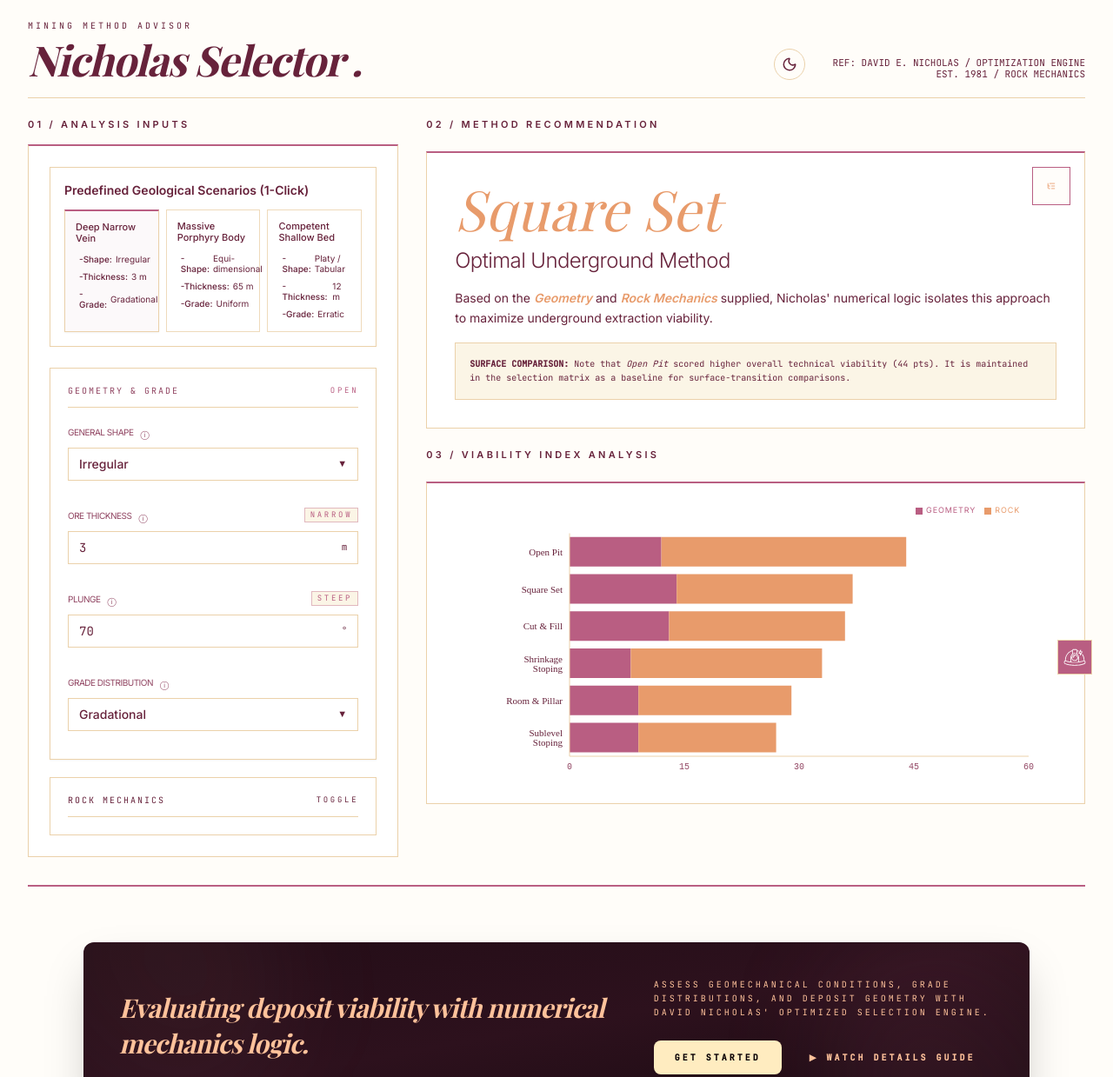
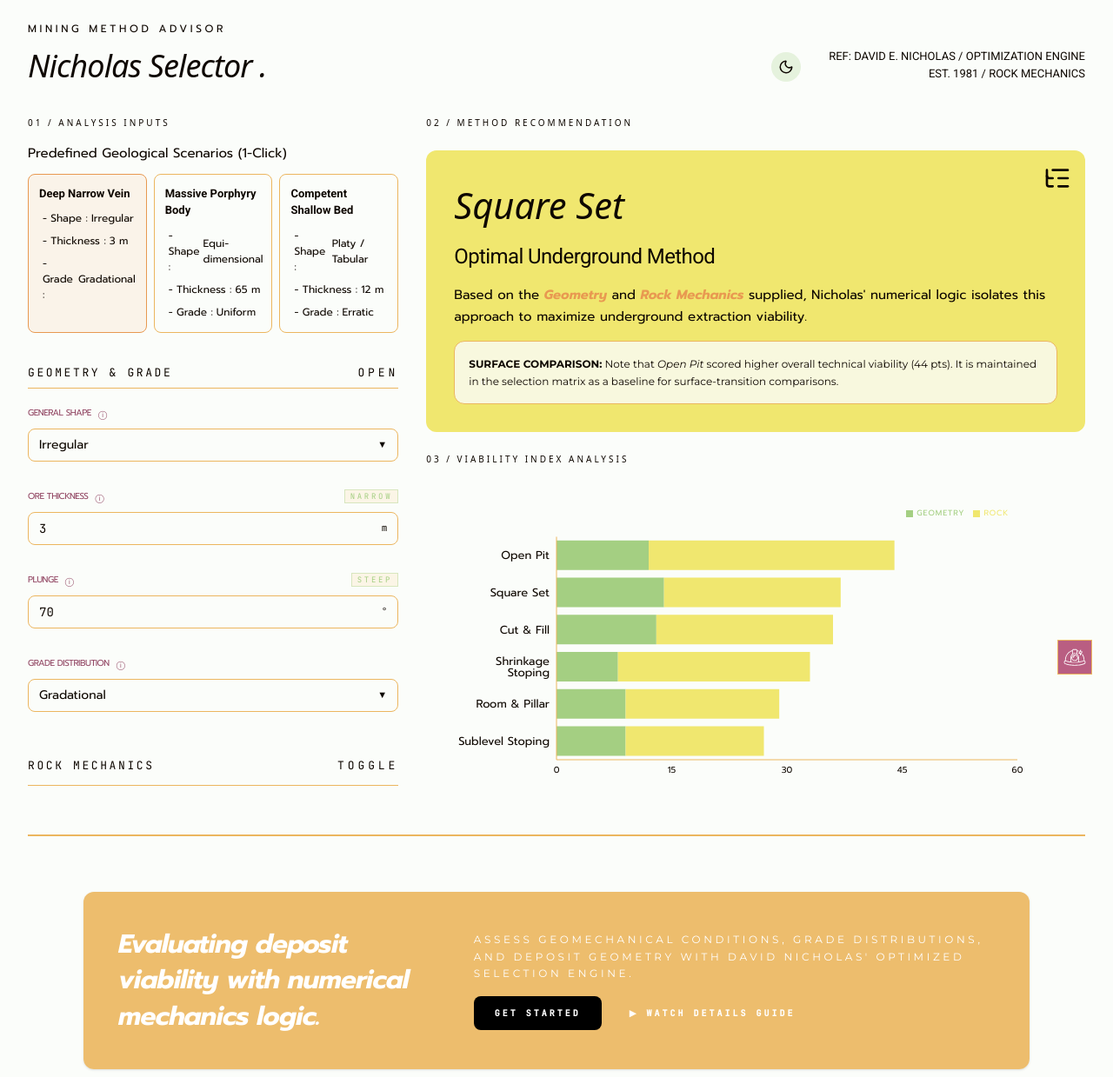
Before and after one commit to LuiccianDev/nicholas-method-81, an Astro site: page /App in a window 1280 px wide. Shown: the top 1239 px of the page at 87% size. Built offline with nearby package versions, Linux system fonts and the light colour scheme; Astro itself is replaced by a stand-in of ours; a web font is replaced by a local one.

Commit message:
feat: enhance UI components with updated styles and improved accessibility

```diff
--- a/src/App/Footer.tsx
+++ b/src/App/Footer.tsx
@@ -190,27 +190,22 @@ export default function Footer() {
   return (
     <footer
       ref={footerRef}
-      className="relative mt-8 flex min-h-[58vh] flex-col justify-between overflow-hidden border-t-2 border-primary pt-16 font-sans"
+      className="relative mt-8 flex min-h-[58vh] flex-col justify-between border-t-2 border-border pt-16"
     >
       <div className="relative z-20 mx-auto w-full max-w-6xl px-4 sm:px-6 lg:px-8">
-        <div className="dark relative overflow-hidden rounded-xl border border-[#381525]/30 bg-linear-to-br from-[#230d17] via-[#2d111d] to-[#1a0a11] p-7 text-secondary shadow-2xl md:p-10">
-          <div className="pointer-events-none absolute -right-24 -bottom-24 h-80 w-80 rounded-full bg-linear-to-tr from-primary/20 to-transparent blur-3xl" />
-          <div className="pointer-events-none absolute -top-24 -left-24 h-80 w-80 rounded-full bg-linear-to-bl from-[#f39f9f]/10 to-transparent blur-3xl" />
+        <div className="relative rounded-xl bg-tertiary/90 p-7 text-secondary shadow-sm md:p-10">
+          <div className="relative z-10 flex flex-row text-white lg:items-center">
+            <h3
+              ref={titleRef}
+              className="text-3xl leading-snug font-bold tracking-tight italic"
+            >
+              Evaluating deposit viability with numerical mechanics logic.
+            </h3>
 
-          <div className="relative z-10 grid grid-cols-1 gap-8 lg:grid-cols-12 lg:items-center lg:gap-12">
-            <div className="lg:col-span-7">
-              <h3
-                ref={titleRef}
-                className="font-serif text-2xl leading-snug font-bold tracking-tight italic sm:text-[1.7rem] lg:text-3xl"
-              >
-                Evaluating deposit viability with numerical mechanics logic.
-              </h3>
-            </div>
-
-            <div className="flex flex-col gap-6 lg:col-span-5">
+            <div className="flex flex-col gap-4 lg:ml-8">
               <p
                 ref={descriptionRef}
-                className="font-mono text-[10px] leading-relaxed tracking-widest uppercase"
+                className="font-monserrate text-[12px] leading-relaxed tracking-widest uppercase"
               >
                 Assess geomechanical conditions, grade distributions, and
                 deposit geometry with David Nicholas' optimized selection
@@ -223,7 +218,7 @@ export default function Footer() {
               >
                 <button
                   onClick={scrollToTop}
-                  className="group flex cursor-pointer items-center gap-2 rounded-lg bg-foreground px-6 py-3 font-mono text-[10px] font-bold tracking-widest text-surface uppercase transition-all duration-300 hover:scale-[1.03]"
+                  className="group flex cursor-pointer items-center gap-2 rounded-lg bg-black px-6 py-3 font-mono text-[10px] font-bold tracking-widest uppercase transition-all duration-300 hover:scale-[1.03] hover:bg-primary"
                 >
                   Get started
                 </button>
@@ -350,7 +345,7 @@ export default function Footer() {
         </h1>
       </div>
 
-      <div className="relative z-20 w-full border-t border-border bg-surface px-6 py-8 sm:px-8 lg:px-12">
+      <div className="relative z-20 w-full border-t px-6 py-8 text-[14px] sm:px-8 lg:px-12">
         <div className="mx-auto flex w-full max-w-6xl flex-col gap-6 md:flex-row md:items-center md:justify-between">
           <div className="s flex w-fit cursor-default items-center gap-2 px-4 py-2">
             <span className="font-mono text-[9px] font-semibold tracking-wider">
@@ -358,7 +353,7 @@ export default function Footer() {
             </span>
           </div>
 
-          <div className="flex flex-wrap items-center gap-x-6 gap-y-3 font-mono text-[10px]">
+          <div className="flex flex-wrap items-center gap-x-6 gap-y-3 font-mono">
             <span>
               © {new Date().getFullYear()} luiccian. All rights reserved.
             </span>
@@ -373,7 +368,7 @@ export default function Footer() {
                   animate={{ opacity: 1, scale: 1 }}
                   exit={{ opacity: 0, scale: 0.8 }}
                   onClick={scrollToTop}
-                  className="ml-auto cursor-pointer rounded-sm bg-secondary px-3 py-1 font-mono text-[12px] tracking-wider text-surface uppercase transition-all duration-300 hover:bg-primary"
+                  className="ml-auto cursor-pointer rounded-sm bg-secondary px-3 py-1 font-mono text-[12px] tracking-wider uppercase transition-all duration-300 hover:bg-quaternary hover:text-white"
                 >
                   ↑ TOP
                 </motion.button>
--- a/src/App/Header.tsx
+++ b/src/App/Header.tsx
@@ -57,19 +57,19 @@ export default function Header() {
       initial="hidden"
       animate="visible"
       variants={containerVariants}
-      className="mb-6 flex flex-col items-start justify-between gap-4 border-b border-border pb-5 md:flex-row md:items-end"
+      className="mb-5 flex flex-col items-start justify-between gap-4 pb-5 md:flex-row md:items-end"
       id="top"
     >
       <div className="max-w-xl">
         <motion.p
           variants={itemVariants}
-          className="mb-2 font-mono text-xxs tracking-widest uppercase"
+          className="mb-4 text-[12px] tracking-widest uppercase"
         >
           Mining Method Advisor
         </motion.p>
         <motion.h1
           variants={itemVariants}
-          className="font-serif text-3xl leading-none font-bold tracking-tight italic md:text-5xl"
+          className="font-boldonse text-2xl leading-none tracking-tight italic md:text-4xl"
         >
           Nicholas Selector .
         </motion.h1>
@@ -81,17 +81,17 @@ export default function Header() {
           onClick={toggleTheme}
           whileHover={{ scale: 1.1 }}
           whileTap={{ scale: 0.95 }}
-          className="flex cursor-pointer items-center justify-center rounded-full border border-border p-2 transition-all duration-300"
+          className="flex cursor-pointer items-center justify-center rounded-full bg-primary/25 p-2 transition-all duration-300"
           aria-label={`Switch to ${theme === 'dark' ? 'light' : 'dark'} theme`}
           title={`Current theme: ${theme}`}
         >
           {theme === 'dark' ? <Sun size={18} /> : <Moon size={18} />}
         </motion.button>
-        <div className="text-left md:text-right">
-          <motion.p variants={rightItemVariants} className="font-mono text-xs">
+        <div className="text-left font-roboto text-[13px] md:text-right">
+          <motion.p variants={rightItemVariants}>
             REF: DAVID E. NICHOLAS / OPTIMIZATION ENGINE
           </motion.p>
-          <motion.p variants={rightItemVariants} className="font-mono text-xs">
+          <motion.p variants={rightItemVariants}>
             EST. 1981 / ROCK MECHANICS
           </motion.p>
         </div>
--- a/src/App/components/BarChart.tsx
+++ b/src/App/components/BarChart.tsx
@@ -29,8 +29,8 @@ const ComparisonBarChart = memo(function ComparisonBarChart({
     return () => mql.removeEventListener('change', handler);
   }, []);
 
-  const yAxisWidth = isMobile ? 110 : 120;
-  const axisFontSize = isMobile ? 9 : 11;
+  const yAxisWidth = isMobile ? 120 : 130;
+  const axisFontSize = isMobile ? 10 : 13;
   const tickFontSize = isMobile ? 8 : 10;
   const chartHeight = Math.max(
     isMobile ? 360 : 320,
@@ -39,16 +39,16 @@ const ComparisonBarChart = memo(function ComparisonBarChart({
 
   return (
     <>
-      <h3 className="text-xs font-bold tracking-widest uppercase">
+      <h3 className="font-boldonse text-[10px] tracking-widest uppercase">
         03 / Viability Index Analysis
       </h3>
-      <div className="relative w-full border border-t-2 border-border border-t-primary bg-card p-5 sm:p-6">
+      <div className="relative w-full py-5 sm:py-6">
         <div
           ref={containerRef}
           style={{ height: `${chartHeight}px` }}
           className="w-full"
         >
-          <ResponsiveContainer width="100%" height="100%">
+          <ResponsiveContainer width="95%" height="100%">
             <BarChart
               data={chartData}
               layout="vertical"
@@ -59,18 +59,13 @@ const ComparisonBarChart = memo(function ComparisonBarChart({
                 bottom: 0,
               }}
             >
-              <CartesianGrid
-                strokeDasharray="3 3"
-                horizontal={false}
-                vertical={false}
-                stroke="var(--color-border)"
-              />
+              <CartesianGrid horizontal={false} vertical={false} />
               <XAxis
                 type="number"
                 tick={{
                   fontSize: tickFontSize,
-                  fill: 'var(--color-foreground-muted)',
-                  fontFamily: 'monospace',
+                  fill: 'var(--color-text-primary)',
+                  fontFamily: 'prompt',
                 }}
                 axisLine={{ stroke: 'var(--color-border)' }}
                 tickLine={false}
@@ -82,18 +77,19 @@ const ComparisonBarChart = memo(function ComparisonBarChart({
                 width={yAxisWidth}
                 tick={{
                   fontSize: axisFontSize,
-                  fill: 'var(--color-foreground)',
-                  fontFamily: 'serif',
+                  fill: 'var(--color-text-primary)',
+                  fontFamily: 'prompt',
                 }}
                 axisLine={{ stroke: 'var(--color-border)' }}
                 tickLine={false}
                 interval={0}
               />
               <Tooltip
-                cursor={{ fill: 'var(--color-surface-muted)' }}
+                cursor={{ fill: 'var(--color-background)' }}
                 contentStyle={{
-                  borderRadius: '0',
-                  fontSize: '10px',
+                  fontSize: '13px',
+                  border: '1px solid var(--color-border)',
+                  borderRadius: '7px',
                 }}
               />
               <Legend
@@ -102,9 +98,7 @@ const ComparisonBarChart = memo(function ComparisonBarChart({
                 layout="horizontal"
                 iconType="square"
                 iconSize={8}
-                formatter={(value) => (
-                  <span className="text-xxxs">{value}</span>
-                )}
+                formatter={(value) => <span className="text-md">{value}</span>}
                 wrapperStyle={{
                   paddingBottom: '20px',
                   fontSize: '9px',
@@ -116,14 +110,14 @@ const ComparisonBarChart = memo(function ComparisonBarChart({
                 dataKey="Geometry"
                 stackId="a"
                 fill="var(--color-primary)"
-                strokeWidth={1.5}
+                strokeWidth={1}
                 name="Geometry"
               />
               <Bar
                 dataKey="RockMechanics"
                 stackId="a"
                 fill="var(--color-secondary)"
-                strokeWidth={1.5}
+                strokeWidth={1}
                 name="Rock"
               />
             </BarChart>
--- a/src/App/components/CardResult.tsx
+++ b/src/App/components/CardResult.tsx
@@ -1,7 +1,6 @@
 import { memo } from 'react';
 import { type ScoredMethod } from '../../types';
 import { ListTree } from 'lucide-react';
-import Button from './ui/Button';
 
 interface CardResultProps {
   bestMethod?: ScoredMethod;
@@ -20,49 +19,48 @@ const CardResult = memo(function CardResult({
 
   return (
     <>
-      <h2 className="text-xs font-bold tracking-widest uppercase">
+      <h2 className="font-boldonse text-[10px] tracking-widest uppercase">
         02 / Method Recommendation
       </h2>
-      <div className="relative flex min-h-72 w-full min-w-0 flex-col border border-t-2 border-border border-t-primary bg-card p-6 sm:p-8">
+      <div className="relative flex min-h-72 w-full flex-col rounded-xl bg-secondary p-6 sm:p-8">
         <div className="mb-auto space-y-3">
-          <p className="font-serif text-[clamp(2.5rem,5vw,5rem)] leading-none wrap-break-word text-secondary italic">
+          <p className="font-boldonse text-[clamp(2rem,4vw,2.6rem)] italic">
             {bestMethod?.method || 'None.'}
           </p>
-          <p className="text-lg font-light tracking-tight sm:text-xl md:text-2xl">
+          <p className="font-roboto text-2xl tracking-tight">
             Optimal Underground Method
           </p>
         </div>
 
         <div className="mt-4 grid gap-4">
-          <p className="max-w-auto text-sm leading-relaxed">
+          <p className="max-w-auto text-[15px] leading-relaxed">
             Based on the{' '}
-            <strong className="text-secondary italic">Geometry</strong> and{' '}
-            <strong className="text-secondary italic">Rock Mechanics</strong>{' '}
+            <strong className="text-quaternary italic">Geometry</strong> and{' '}
+            <strong className="text-quaternary italic">Rock Mechanics</strong>{' '}
             supplied, Nicholas' numerical logic isolates this approach to
             maximize underground extraction viability.
           </p>
 
           {isSurfaceMoreViable && (
-            <div className="max-w-auto gap-4 border border-border bg-surface-muted p-4">
-              <p className="font-mono text-xxs leading-relaxed">
-                <strong className="">SURFACE COMPARISON:</strong> Note that{' '}
-                <span className="text-foreground italic">Open Pit</span> scored
-                higher overall technical viability ({absoluteBest.total} pts).
-                It is maintained in the selection matrix as a baseline for
-                surface-transition comparisons.
+            <div className="max-w-auto gap-4 rounded-xl border border-border bg-background/80 p-4">
+              <p className="font-monserrate text-[12px] leading-relaxed">
+                <strong>SURFACE COMPARISON:</strong> Note that{' '}
+                <span className="italic">Open Pit</span> scored higher overall
+                technical viability ({absoluteBest.total} pts). It is maintained
+                in the selection matrix as a baseline for surface-transition
+                comparisons.
               </p>
             </div>
           )}
         </div>
 
-        <Button
-          variant="icon"
+        <div
           onClick={onOpenDetails}
-          className="absolute top-4 right-4"
+          className="absolute top-4 right-4 cursor-pointer"
           title="View Full Calculation Matrix"
         >
-          <ListTree className="size-10" />
-        </Button>
+          <ListTree className="size-8" />
+        </div>
       </div>
     </>
   );
--- a/src/App/components/ParametersForm.tsx
+++ b/src/App/components/ParametersForm.tsx
@@ -20,20 +20,17 @@ const ParametersForm = memo(function ParametersForm({
 }: ParametersFormProps) {
   return (
     <div className="flex h-full flex-col">
-      <h2 className="mb-4 text-xs font-bold tracking-widest uppercase">
+      <h2 className="mb-4 font-boldonse text-[10px] tracking-widest uppercase">
         01 / Analysis Inputs
       </h2>
 
-      <div className="flex-1 overflow-y-auto border border-t-2 border-border border-t-primary bg-card p-5 sm:p-6 lg:p-6">
+      <div className="flex-1 overflow-y-auto">
         <Presets />
 
-        <details
-          open
-          className="mb-5 overflow-hidden border border-border p-4 shadow-xs sm:p-5"
-        >
-          <summary className="flex cursor-pointer list-none items-center justify-between gap-4 border-b border-border pb-3 font-mono text-xxs tracking-wide text-foreground-muted uppercase">
+        <details open className="overflow-hidden py-4 sm:py-5">
+          <summary className="flex cursor-pointer list-none items-center justify-between gap-4 border-b border-border pb-2 font-mono text-[13px] tracking-wide uppercase">
             <span>Geometry &amp; Grade</span>
-            <span className="text-xxxs tracking-widest text-primary">OPEN</span>
+            <span className="tracking-widest">OPEN</span>
           </summary>
           <div className="mt-4 grid min-w-0 gap-4 xl:grid-cols-1 2xl:grid-cols-2">
             <DropdownSelect
@@ -78,12 +75,12 @@ const ParametersForm = memo(function ParametersForm({
           </div>
         </details>
 
-        <details className="border border-border p-4 sm:p-5">
-          <summary className="flex cursor-pointer list-none items-center justify-between gap-4 border-b border-border pb-3 font-mono text-xxs tracking-wide uppercase">
+        <details className="py-4 sm:py-5">
+          <summary className="flex cursor-pointer list-none items-center justify-between gap-4 border-b border-border pb-3 font-mono text-[13px] tracking-wide uppercase">
             <span>Rock Mechanics</span>
-            <span className="text-xxxs tracking-widest">TOGGLE</span>
+            <span className="tracking-widest">TOGGLE</span>
           </summary>
-          <div className="mt-4 grid gap-4">
+          <div className="grid gap-4">
             <GeotechnicalInput
               title="Ore Zone"
               prefix="ore"
--- a/src/App/components/Presets.tsx
+++ b/src/App/components/Presets.tsx
@@ -94,8 +94,8 @@ export default function Presets() {
   const { input, setInputValues } = useNicholasContext();
 
   return (
-    <div className="mb-6 border border-border p-4">
-      <h3 className="mb-3 text-sm font-semibold">
+    <div className="pb-4">
+      <h3 className="mb-3 text-[15px]">
         Predefined Geological Scenarios (1-Click)
       </h3>
 
@@ -108,22 +108,22 @@ export default function Presets() {
               type="button"
               onClick={() => setInputValues(preset.data)}
               whileTap={{ scale: 0.97 }}
-              className={`group relative flex flex-col items-start border p-3 text-left transition-all duration-200 ${
+              className={`group relative flex flex-col items-start rounded-lg border border-border p-3 text-left transition-all duration-200 ${
                 isActive
-                  ? 'border-t-2 border-border border-t-primary bg-primary/4 shadow-xs'
-                  : 'border-border/80 bg-card hover:border-primary/40 hover:bg-surface'
+                  ? 'border-quaternary bg-quaternary/10'
+                  : 'hover:border-tertiary'
               } active:translate-y-0`}
             >
-              <div className="mb-2 flex items-center gap-2 text-xs font-medium">
-                <span>{preset.name}</span>
+              <div className="mb-2 flex items-center gap-2 font-roboto">
+                <span className="text-[13px] font-bold">{preset.name}</span>
               </div>
-              <div className="flex flex-wrap gap-1">
+              <div className="flex flex-col gap-1">
                 {preset.badges.map((badge) => (
                   <span
                     key={badge.label}
-                    className="inline-flex items-center gap-1 py-0.5 pl-1 text-xxs"
+                    className="inline-flex items-center gap-1 py-0.5 pl-1 text-[12px]"
                   >
-                    <span className="font-medium">-{badge.label}:</span>
+                    <span>- {badge.label} :</span>
                     {badge.value}
                   </span>
                 ))}
--- a/src/App/components/ui/Button.tsx
+++ b/src/App/components/ui/Button.tsx
@@ -29,15 +29,7 @@ export default function Button({
   ...props
 }: ButtonProps) {
   return (
-    <button
-      className={cn(
-        'inline-flex cursor-pointer items-center justify-center font-medium transition-all duration-300',
-        variantClasses[variant],
-        sizeClasses[size],
-        className
-      )}
-      {...props}
-    >
+    <button className="inline-flex cursor-pointer items-center justify-center bg-secondary text-surface transition-all duration-300 hover:bg-secondary/90 dark:bg-primary dark:text-surface dark:hover:bg-primary/90">
       {children}
     </button>
   );
--- a/src/App/components/ui/DropdownSelect.tsx
+++ b/src/App/components/ui/DropdownSelect.tsx
@@ -17,11 +17,11 @@ export default function DropdownSelect({
 }: DropdownSelectProps) {
   return (
     <FormField label={label} note={note}>
-      <div className="relative flex items-center justify-between border border-border">
+      <div className="relative flex items-center justify-between rounded-lg border border-border">
         <select
           value={value}
           onChange={(e) => onChange(e.target.value)}
-          className="z-20 block cursor-pointer appearance-none px-3 py-2 text-sm font-medium outline-none"
+          className="z-20 block cursor-pointer appearance-none px-3 py-2 text-sm outline-none"
         >
           {options.map((o) => (
             <option key={o.value} value={o.value} className="py-2">
--- a/src/App/components/ui/NumericInput.tsx
+++ b/src/App/components/ui/NumericInput.tsx
@@ -21,7 +21,7 @@ export default function NumericInput({
 }: NumericInputProps) {
   return (
     <FormField label={label} note={note} derivedLabel={derivedLabel}>
-      <div className="relative flex items-center justify-between border border-border">
+      <div className="relative flex items-center justify-between rounded-lg border border-border">
         <input
           type="number"
           value={value}
--- a/src/styles/index.css
+++ b/src/styles/index.css
@@ -1,4 +1,6 @@
 @import url('https://fonts.googleapis.com/css2?family=Inter:wght@300;400;500;600&family=JetBrains+Mono:wght@400;500&family=Playfair+Display:ital,wght@0,400;0,600;0,700;1,400;1,600;1,700&display=swap');
+@import url('https://fonts.googleapis.com/css2?family=Bebas+Neue&family=Boldonse&family=DM+Sans:ital,opsz,wght@0,9..40,100..1000;1,9..40,100..1000&family=Julius+Sans+One&family=Montserrat:ital,wght@0,100..900;1,100..900&family=Prompt:ital,wght@0,100;0,200;0,300;0,400;0,500;0,600;0,700;0,800;0,900;1,100;1,200;1,300;1,400;1,500;1,600;1,700;1,800;1,900&family=Roboto+Flex:opsz,wght,XOPQ,XTRA,YOPQ,YTDE,YTFI,YTLC,YTUC@8..144,100..1000,96,468,79,-203,738,514,712&family=Roboto:ital,wght@0,100..900;1,100..900&family=TikTok+Sans:opsz,wght@12..36,300..900&display=swap');
+
 @import 'tailwindcss';
 @import './toggleTheme.css';
 
@@ -6,11 +8,34 @@
 
 @theme {
   /* Typography */
-  --font-sans: 'Inter', ui-sans-serif, system-ui, sans-serif;
-  --font-mono: 'JetBrains Mono', ui-monospace, SFMono-Regular, monospace;
+  --font-sans:
+    'Inter', ui-sans-serif, system-ui, sans-serif; /* ! no usaar l ofnt sans */
+
   --font-serif:
     'Playfair Display', ui-serif, Georgia, Cambria, 'Times New Roman', Times,
     serif;
+
+  --font-monserrate: 'Montserrat', ui-sans-serif, system-ui, sans-serif;
+  --font-dm-sans: 'DM Sans', ui-sans-serif, system-ui, sans-serif;
+
+  /* Utiliados fonts */
+  --font-mono: 'JetBrains Mono', ui-monospace, SFMono-Regular, monospace;
+  --font-roboto: 'Roboto', ui-sans-serif, system-ui, sans-serif;
+  --font-boldonse: 'Boldonse', ui-sans-serif, system-ui, sans-serif;
+  --font-prompt: 'Prompt', ui-sans-serif, system-ui, sans-serif;
+
+  /* New paleete colores directives */
+
+  --color-primary: #a4cf82;
+  --color-secondary: #f0e76f;
+  --color-tertiary: #ecb65f;
+  --color-quaternary: #e89951;
+
+  --color-text-primary: #0e0701;
+
+  --color-background: #fbfdfa;
+
+  --color-border: #ecb65f;
 
   /* Semantic Surface Colors */
   --color-surface: #fffdf9;
@@ -20,12 +45,6 @@
   --color-foreground: #67223b;
   --color-foreground-muted: #914562;
 
-  /* Accent Colors */
-  --color-primary: #b95e82;
-  --color-secondary: #e89b6b;
-
-  /* Structural Colors */
-  --color-border: #ebd1aa;
   --color-border-strong: #b95e82;
 
   /* Component Colors */
@@ -65,12 +84,13 @@
 
 /* Base Styles */
 body {
-  background-color: var(--color-surface);
-  color: var(--color-foreground);
+  background-color: var(--color-background);
+  color: var(--color-text-primary);
   transition:
     background-color 0.4s ease,
     color 0.4s ease;
   overflow-x: hidden;
+  font-family: var(--font-prompt);
 }
 
 /* Global Elegant Scrollbar */
```
Also changed, not shown: src/App/components/GeotechnicalInput.tsx (+4 -4 lines).
